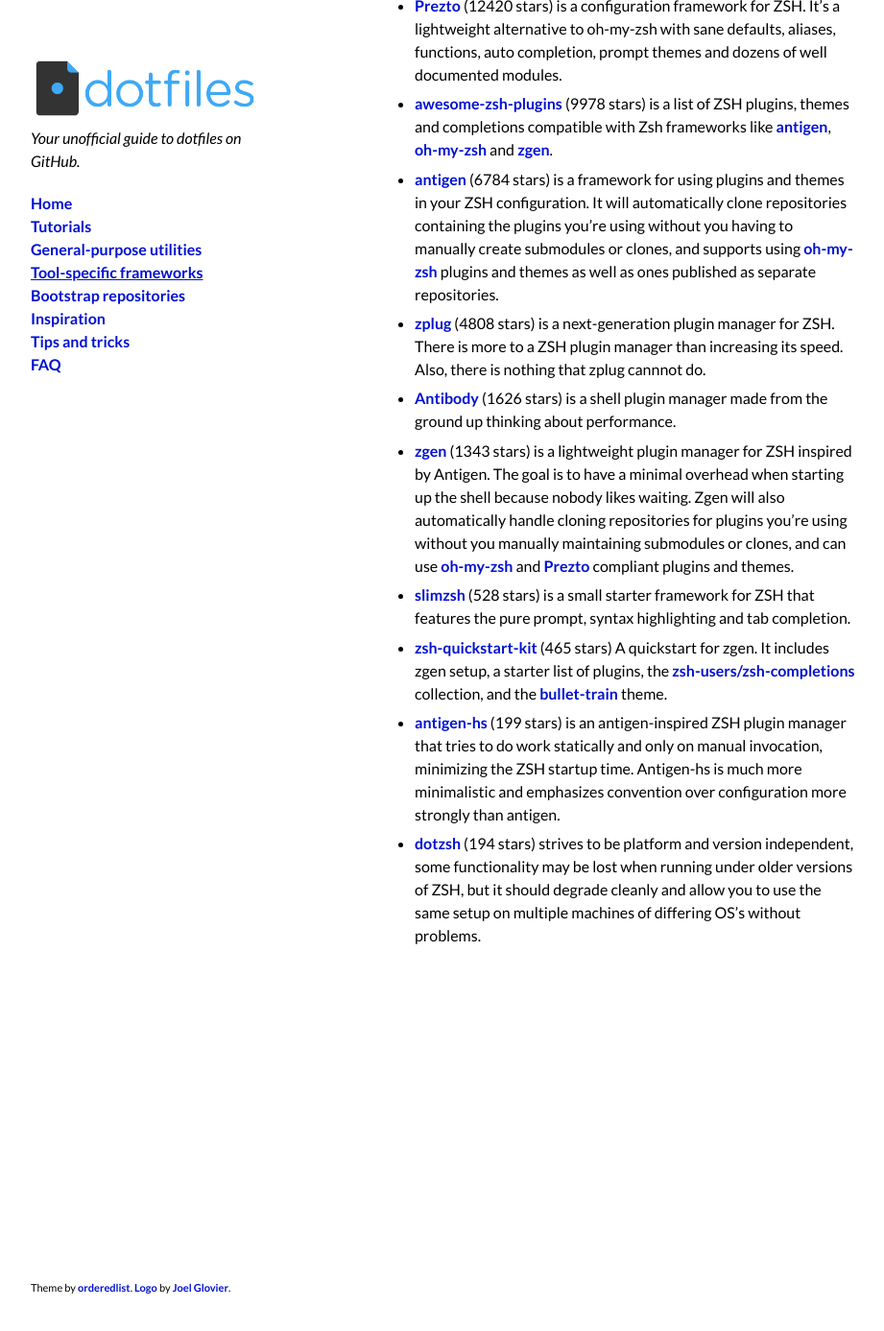
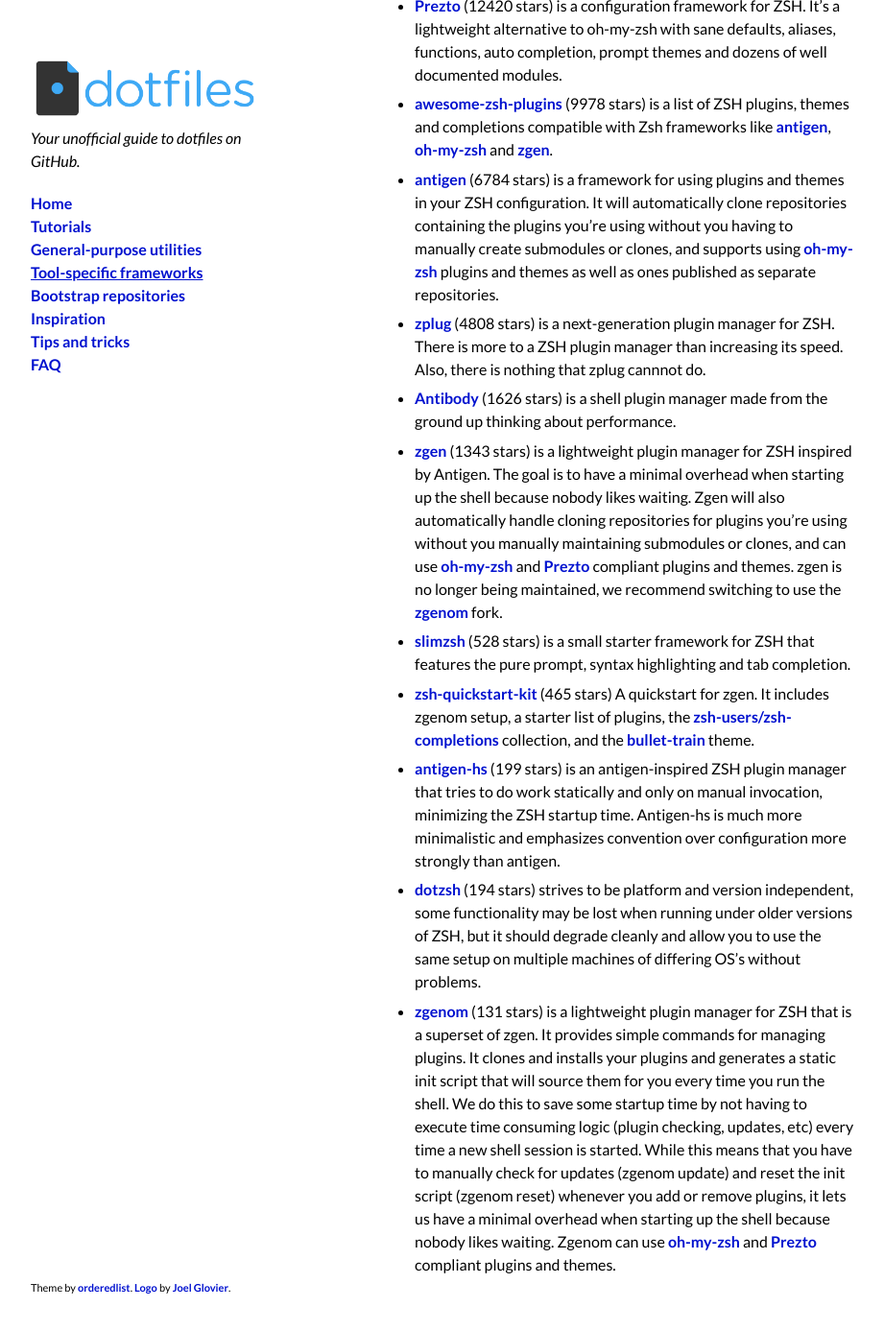
Before and after one commit to dotfiles/dotfiles.github.com, a Jekyll site: the page built from frameworks.md, in a window 1280 px wide and 1400 px high, scrolled down 1512 px. Shown: the top 1387 px of the window at 96% size, without its empty margins (178-1099 px from the left). Built offline with Jekyll 4.4.1, drawn with Linux system fonts in a browser that asks for light colours; comment, search, counter and statistics services are not loaded.

Commit message:
Add zgenom
Add zgenom entry and deprecate zgen in favor of it.

Signed-off-by: Joe Block <jpb@unixorn.net>

```diff
--- a/_data/frameworks.yml
+++ b/_data/frameworks.yml
@@ -104,6 +104,24 @@
   subcategory: ZSH
   url: https://github.com/5paceToast/toasty-zsh
 - category: Shell
+  forks: 6
+  name: zgenom
+  notes: is a lightweight plugin manager for ZSH that is a superset of zgen.
+    It provides simple commands for managing plugins. It clones and installs
+    your plugins and generates a static init script that will source them for
+    you every time you run the shell. We do this to save some startup time by
+    not having to execute time consuming logic (plugin checking, updates, etc)
+    every time a new shell session is started. While this means that you
+    have to manually check for updates (zgenom update) and reset the init
+    script (zgenom reset) whenever you add or remove plugins, it lets us have
+    a minimal overhead when starting up the shell because nobody likes waiting.
+    Zgenom can use [oh-my-zsh](https://github.com/robbyrussell/oh-my-zsh)
+    and [Prezto](https://github.com/sorin-ionescu/prezto) compliant plugins
+    and themes.
+  stars: 131
+  subcategory: ZSH
+  url: https://github.com/jandamm/zgenom
+- category: Shell
   forks: 102
   name: zgen
   notes: is a lightweight plugin manager for ZSH inspired by Antigen. The goal is
@@ -111,6 +129,8 @@
     Zgen will also automatically handle cloning repositories for plugins you're using
     without you manually maintaining submodules or clones, and can use [oh-my-zsh](https://github.com/robbyrussell/oh-my-zsh)
     and [Prezto](https://github.com/sorin-ionescu/prezto) compliant plugins and themes.
+    zgen is no longer being maintained, we recommend switching to use
+    the [zgenom](https://github.com/jandamm/zgenom) fork.
   stars: 1343
   subcategory: ZSH
   url: https://github.com/tarjoilija/zgen
@@ -134,7 +154,7 @@
 - category: Shell
   forks: 70
   name: zsh-quickstart-kit
-  notes: A quickstart for zgen. It includes zgen setup, a starter list of plugins,
+  notes: A quickstart for zgen. It includes zgenom setup, a starter list of plugins,
     the [zsh-users/zsh-completions](https://github.com/zsh-users/zsh-completions)
     collection, and the [bullet-train](https://github.com/caiogondim/bullet-train.zsh)
     theme.
```
